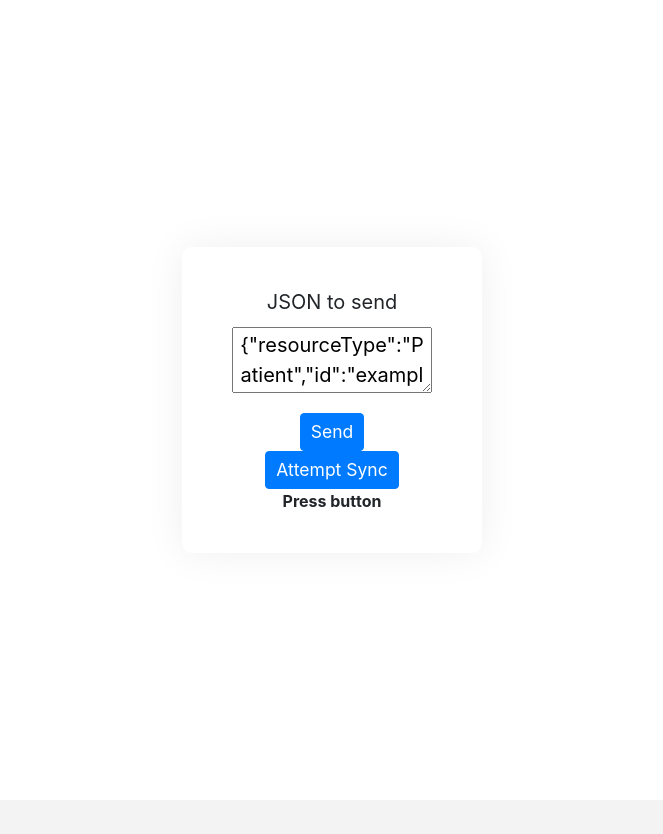
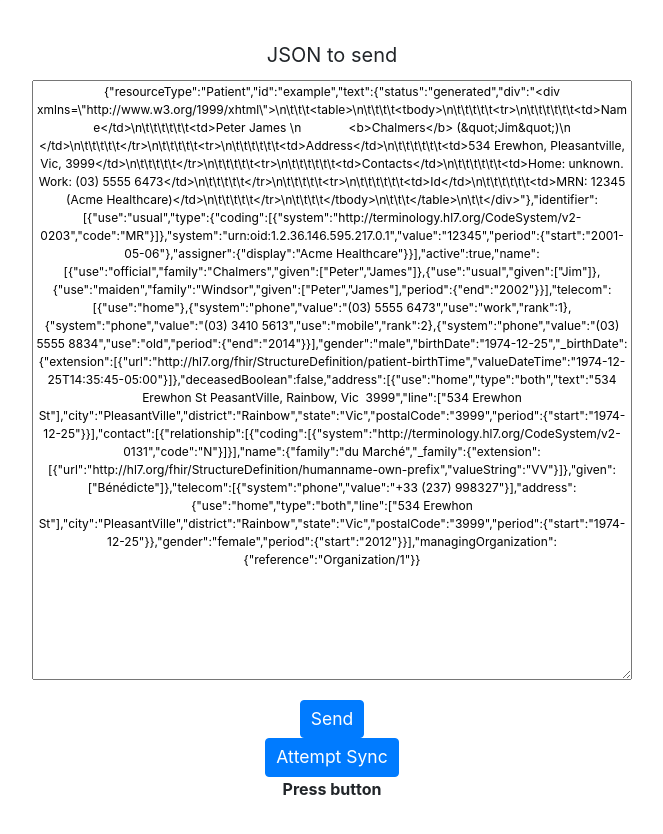
Before and after one commit to kujo4pm/pwa-audit, a website: page pwa/index.html in a window 1280 px wide. Shown: the whole page, without its empty margins (308-971 px from the left). Before the commit the page ends 800 px from the top, so only its background shows below. Drawn offline with nearby package versions, Linux system fonts and the light colour scheme.

Commit message:
Some style updates

```diff
--- a/pwa/index.html
+++ b/pwa/index.html
@@ -4,7 +4,6 @@
 <head>
   <meta charset="UTF-8" />
   <meta name="viewport" content="width=device-width,initial-scale=1" />
-  <link rel="shortcut icon" href="https://c.s-microsoft.com/favicon.ico?v2" />
   <link rel="manifest" href="./assets/manifest.json">
   <link rel="stylesheet" href="https://cdn.jsdelivr.net/npm/bootstrap@4.3.1/dist/css/bootstrap.min.css"
     integrity="sha384-ggOyR0iXCbMQv3Xipma34MD+dH/1fQ784/j6cY/iJTQUOhcWr7x9JvoRxT2MZw1T" crossorigin="anonymous">
--- a/pwa/styling.css
+++ b/pwa/styling.css
@@ -5,7 +5,6 @@ html {
 }
 
 html, body {
-  height: 100%;
   margin: 0;
 }
 
@@ -15,7 +14,6 @@ body {
 }
 
 #json-to-send {
-  width: 15rem;
   padding: 2rem;
   border-radius: .5rem;
   box-shadow: 0 0 2rem 0 #0001;
@@ -26,10 +24,11 @@ body {
 
 #json-to-send textarea {
   font-family: inherit;
-  font-size: inherit;
+  font-size: 0.6rem;
   margin-block-end: 1rem;
   text-align: center;
-  width: 10rem;
+  width: 30rem;
+  height: 30rem;
 }
 
 #json-to-send #output-message {
```
